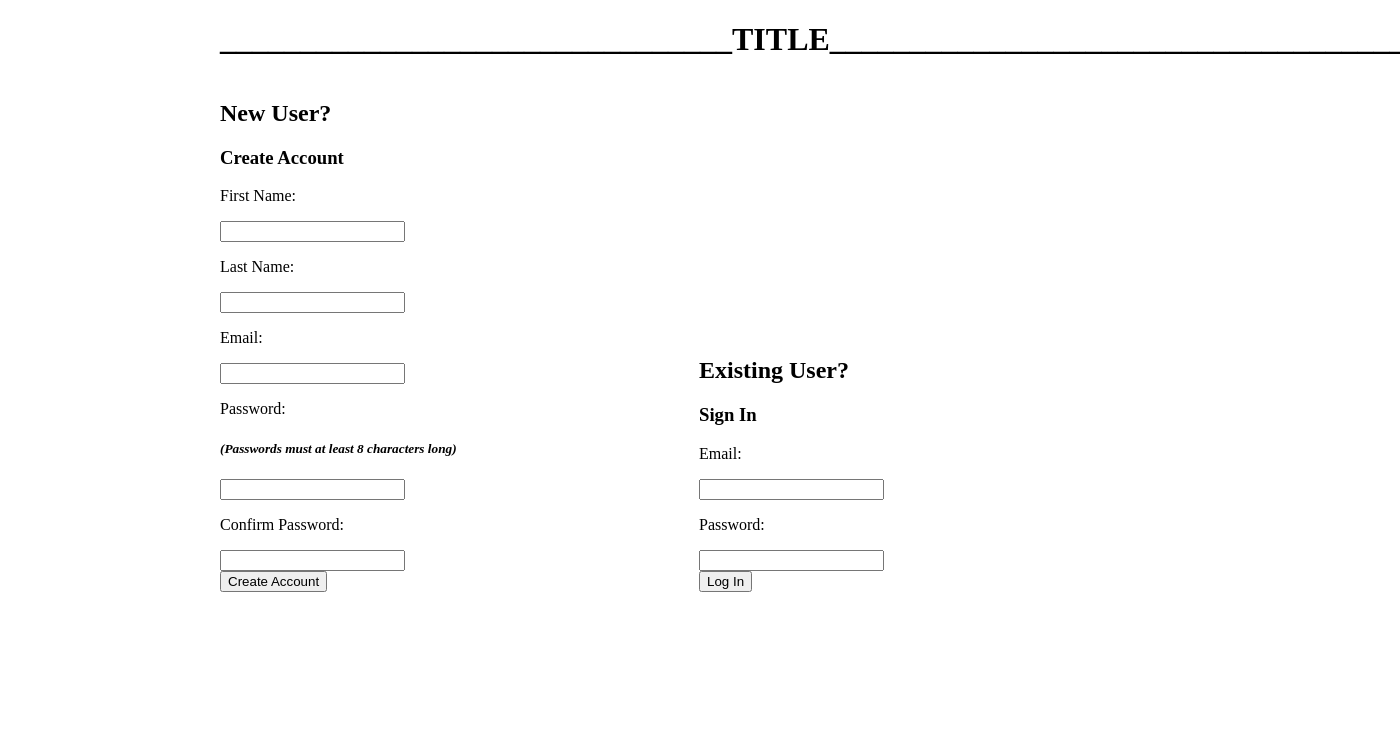
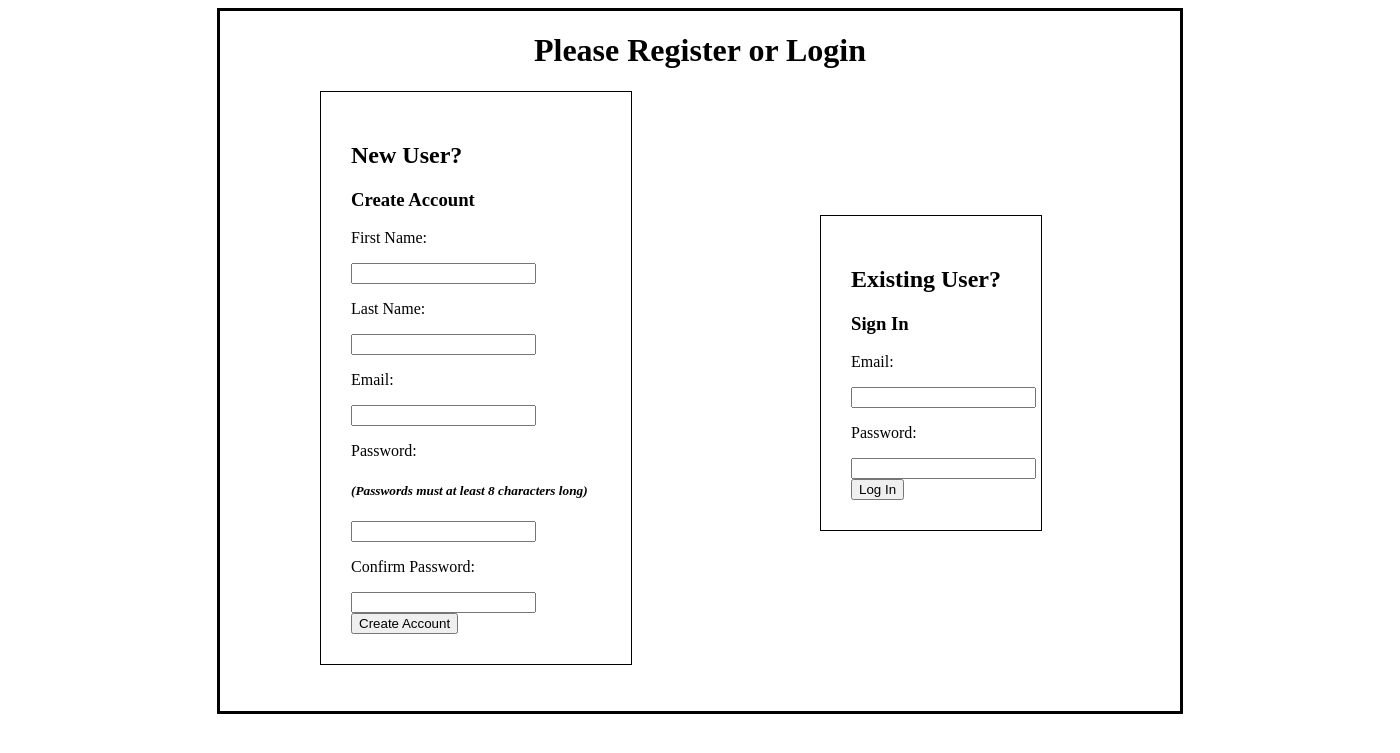
Before and after one commit to TarasTopolnytskyy/shoe_store, a Django app: template login_register_app/templates/login_page.html in a window 1400 px wide; the page is wider, and only the part inside the window is pictured. Shown: the top 753 px of that part. Run offline with Django 3.2, Linux system fonts and the light colour scheme; the template is opened without the code that fills it, so the values that code supplies are empty.

Commit message:
Added CSS

```diff
--- a/login_register_app/static/css/style.css
+++ b/login_register_app/static/css/style.css
@@ -1,15 +1,60 @@
 .container{
+    border: 3px solid black;
     margin: 0px auto;
     width: 960px;
+    height: 700px;
     display: block;
+    /* padding: 20px; */
 }
 
 .column{
     display: inline-block;
-    width: 475px;
+    width: 250px;
+    border: 1px solid black;
+    padding:30px;
+    margin-left:100px;
 }
 
 .head{
     display: block;
     text-align: center;
 }
+.login{
+    /* display: inline-block; */
+    width: 160px;
+    border: 1px solid black;
+    padding: 30px;
+    margin-left:600px;
+    margin-top:-450px;
+}
+.header{
+    border: 1px solid black;
+    padding: 10px;
+    display: flex;
+}
+input#login{
+    margin-left:720px;
+    margin-top:30px;
+}
+.selector{
+    border:1px solid black;
+    margin-top:80px;
+    height:300px;
+    width:200px;
+}
+.items{
+    border:1px solid black;
+    width:700px;
+    height:450px;
+    margin-left:230px;
+    margin-top:-300px;
+    overflow: scroll;
+}
+input#sell{
+    margin-left:550px;
+    margin-top:30px;
+}
+input#log_out{
+    margin-left:40px;
+    margin-top:30px;
+}
--- a/login_register_app/templates/login_page.html
+++ b/login_register_app/templates/login_page.html
@@ -17,7 +17,7 @@
     <div class="container">
 
         <div class="head">
-            <h1>________________________________TITLE______________________________________</h1>
+            <h1>Please Register or Login</h1>
 
             {% if messages %}
             <ul class="messages">
@@ -45,7 +45,7 @@
             </form>
         </div>
 
-        <div class="column">
+        <div class="login">
             <h2>Existing User?</h2>
             <h3>Sign In</h3>
 
```
Also changed, not shown: login_register_app/templates/home.html (+14 -2 lines), login_register_app/templates/success.html (+18 -5 lines), login_register_app/migrations/0003_auto_20191216_2153.py (added).
